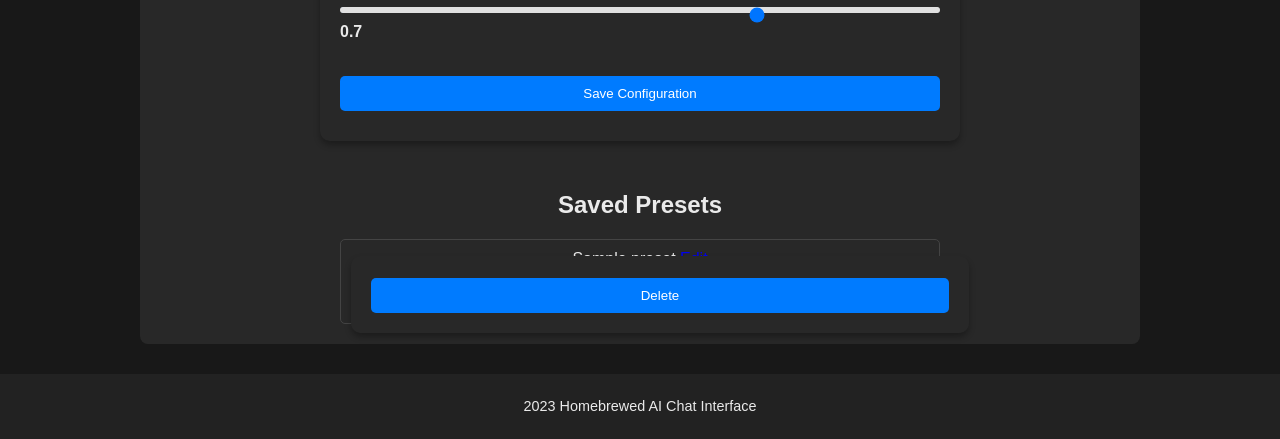
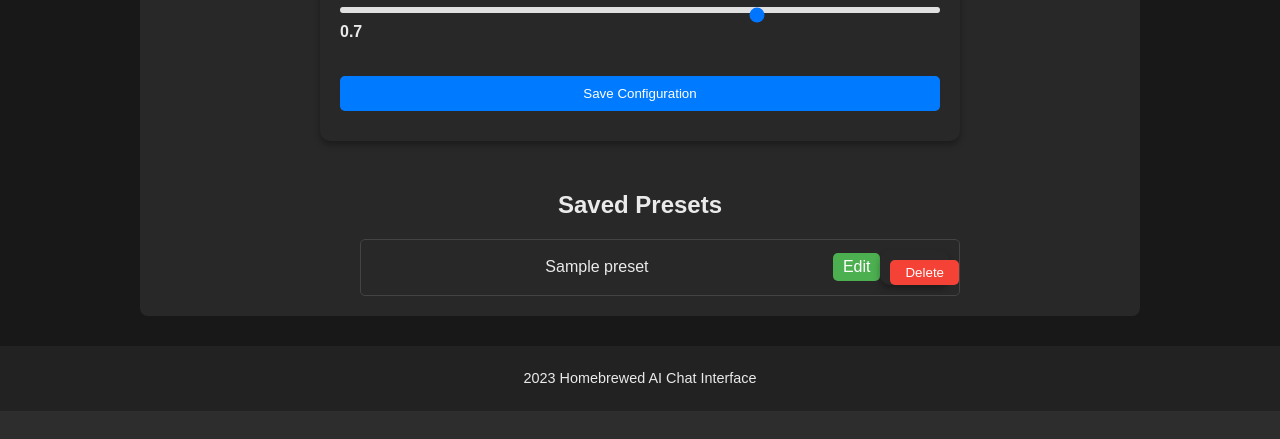
Before and after one commit to mattiaswickberg/Personal_AI_interface, a Flask app: template app/templates/configure.html in a window 1280 px wide. Shown: the part 1095-1534 px from the top of the page. After the commit the page ends 1478 px from the top, so only its background shows below. Run offline with Flask 3, Linux system fonts and the light colour scheme; the template is opened without the code that fills it: values that come from a table or form of the project are taken from there, others are empty; tables that the repository leaves empty hold one stand-in row (values such as "Sample post").

Commit message:
Styling fix

```diff
--- a/app/static/css/main.css
+++ b/app/static/css/main.css
@@ -101,7 +101,7 @@
     max-width: 600px;
     margin: 0 auto;
     list-style-type: none;
-    padding: 0;
+    padding: 10;
 }
 
 ul#savedPresets li {
@@ -114,7 +114,7 @@
 }
 
 button {
-    padding: 10px 20px;
+    padding: 10px;
     background-color: #007BFF;
     border: none;
     color: #fff;
@@ -262,3 +262,47 @@
     visibility: visible;
     opacity: 1;
 }
+
+ul#savedPresets li {
+    display: flex;
+    align-items: center;
+}
+
+.edit-btn {
+    padding: 5px 10px;
+    margin-left: 10px;
+    background-color: #4CAF50; /* Green background */
+    color: white;
+    text-decoration: none;
+    border-radius: 5px;
+    transition: background-color 0.3s;
+}
+
+.edit-btn:hover {
+    background-color: #45a049; /* Darker Green on hover */
+}
+
+.delete-btn {
+    padding: 5px 10px;
+    margin-left: 10px;
+    background-color: #f44336; /* Red background */
+    border: none;
+    color: white;
+    border-radius: 5px;
+    cursor: pointer;
+    transition: background-color 0.3s;
+}
+
+.delete-btn:hover {
+    background-color: #da190b; /* Darker red on hover */
+}
+form[style*="display:inline;"] {
+    margin: 0;
+    padding: 0;
+    border: none;
+    display: inline-block;
+}
+
+form[style*="display:inline;"] .delete-btn {
+    vertical-align: middle;  /* This helps align the delete button with other inline items */
+}
--- a/app/templates/configure.html
+++ b/app/templates/configure.html
@@ -55,13 +55,14 @@
     <ul id="savedPresets">
         <!-- Populate with saved presets. For example: -->
         {% for preset in presets %}
-    <li>
-        {{ preset.name }}
-        <a href="{{ url_for('edit_configure', preset_id=preset.id) }}">Edit</a>
-        <form action="{{ url_for('delete_configure', preset_id=preset.id) }}" method="post" style="display:inline;">
-            <button type="submit" onclick="return confirm('Are you sure?');">Delete</button>
-        </form>
-    </li>
+        <li>
+            <span style="flex-grow: 1;">{{ preset.name }}</span>
+            <a href="{{ url_for('edit_configure', preset_id=preset.id) }}" class="edit-btn">Edit</a>
+            <form action="{{ url_for('delete_configure', preset_id=preset.id) }}" method="post" style="display:inline;">
+                <button type="submit" class="delete-btn" onclick="return confirm('Are you sure?');">Delete</button>
+            </form>
+        </li>
+
 {% endfor %}
     </ul>
     {% endblock %}
```
